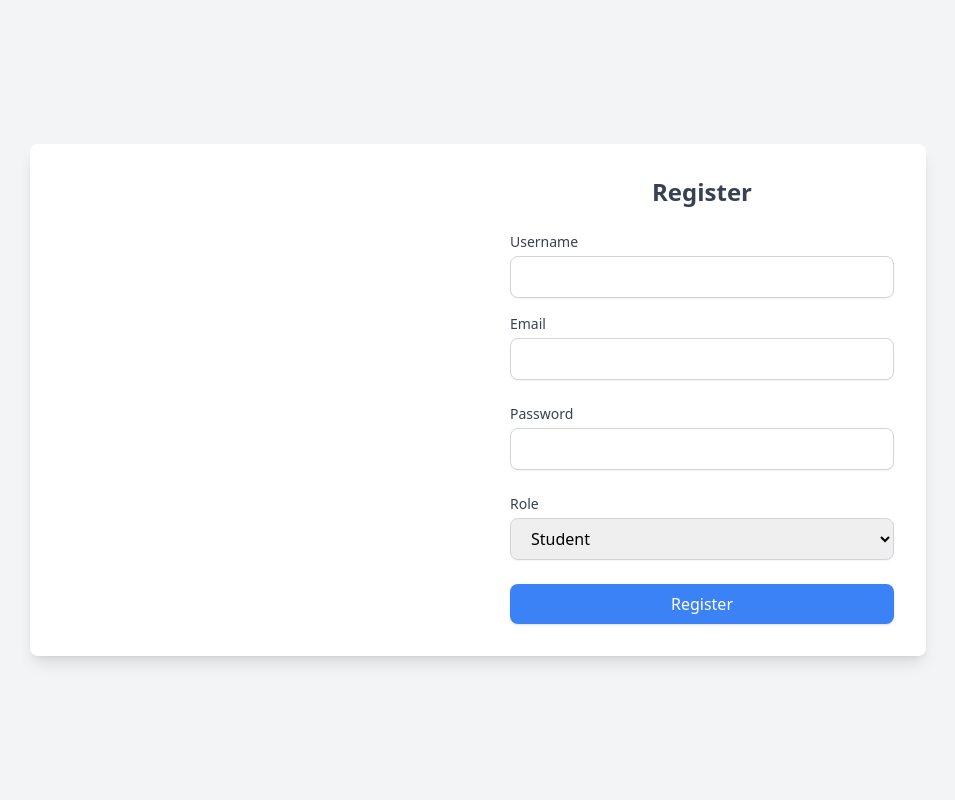
After one commit to thesaiteja24/digital-connect-flask, a Flask app: page /register in a window 1280 px wide. The commit adds this page. Shown: the whole page, without its empty margins (162-1117 px from the left). Run offline with Flask 3, Linux system fonts and the light colour scheme; some libraries are stand-ins or nearby versions.

Commit message:
Refactor login and registration routes, add home route, and update templates

```diff
--- a/app.py
+++ b/app.py
@@ -1,4 +1,5 @@
 from flask_bcrypt import Bcrypt
+from bson.objectid import ObjectId
 from flask import Flask, render_template, request, redirect, url_for, session, flash
 from flask_pymongo import PyMongo
 import certifi
@@ -14,8 +15,21 @@ mongo = PyMongo(app).db
 bcrypt = Bcrypt(app)
 
 
-@app.route("/")
-def render_login():
+@app.route("/login", methods=['POST', 'GET'])
+def login():
+    if request.method == 'POST':
+        email = request.form['email']
+        password = request.form['password']
+        user = mongo.users.find_one({"email": email})
+
+        if user and bcrypt.check_password_hash(user['password'], password):
+            session['user_id'] = str(user['_id'])
+            session['email'] = email
+            session['username'] = user['username']  # Store username in session
+            return redirect(url_for('home'))
+        else:
+            flash("Invalid email or password. Please try again.", "danger")
+
     return render_template('login.html')
 
 
@@ -35,32 +49,45 @@ def login():
 
     return render_template('login.html')
 
+
 @ app.route("/register", methods=["POST", "GET"])
 def register():
     if request.method == 'POST':
-        username=request.form['username']
-        password=request.form['password']
-        email=request.form["email"]
-        role=request.form["role"]
+        username = request.form['username']
+        password = request.form['password']
+        email = request.form["email"]
+        role = request.form["role"]
 
-        existing_user=mongo.users.find_one({"email": email})
+        existing_user = mongo.users.find_one({"email": email})
         if existing_user:
             return "Username already exists. Please choose another."
 
-        hashed_password=bcrypt.generate_password_hash(
+        hashed_password = bcrypt.generate_password_hash(
             password).decode('utf-8')
         mongo.users.insert_one(
             {"username": username, "email": email, "password": hashed_password, "role": role})
 
-        return redirect(url_for('user_routes.render_login'))
+        return redirect(url_for('render_login'))
 
     return render_template('register.html')
 
+
 @ app.route("/logout")
 def logout():
-    session.pop('user_id', None)
-    session.pop('username', None)
+    session.clear()
     return redirect(url_for('login'))
+
+
+@app.route("/home")
+def home():
+    if 'user_id' in session:  # Check if the user is logged in
+        user = mongo.users.find_one(
+            {"_id": ObjectId(session['user_id'])})  # Get user from DB
+        if user:
+            username = user['username']
+            return render_template('home.html', username=username)
+    return redirect(url_for('login'))  # Redirect to login if not logged in
+
 
 if __name__ == '__main__':
     app.run()
--- a/templates/login.html
+++ b/templates/login.html
@@ -51,7 +51,7 @@
             <!-- Sign Up Link -->
             <p class="mt-4 text-sm text-center text-gray-600">
                 Don't have an account?
-                <a href="#" class="text-blue-500 hover:underline">Sign up</a>
+                <a href="/register" class="text-blue-500 hover:underline">Sign up</a>
             </p>
         </div>
     </div>
--- /dev/null
+++ b/templates/register.html
@@ -0,0 +1,107 @@
+<!DOCTYPE html>
+<html lang="en">
+  <head>
+    <meta charset="UTF-8" />
+    <meta name="viewport" content="width=device-width, initial-scale=1.0" />
+    <title>Registration Page</title>
+    <script src="https://cdn.tailwindcss.com"></script>
+  </head>
+  <body class="bg-gray-100 h-screen flex items-center justify-center">
+    <div
+      class="flex flex-col lg:flex-row bg-white rounded-lg shadow-lg overflow-hidden w-full max-w-4xl"
+    >
+      <!-- Image Section -->
+      <div
+        class="hidden lg:block lg:w-1/2 bg-cover bg-center"
+        style="background-image: url('https://via.placeholder.com/600x800')"
+      ></div>
+
+      <!-- Form Section -->
+      <div class="w-full lg:w-1/2 p-8">
+        <h2 class="text-2xl font-bold text-gray-700 text-center mb-6">
+          Register
+        </h2>
+        <form action="/register" method="POST" class="space-y-6">
+          <div class="flex items-center space-x-4">
+            <!-- Image beside fields -->
+            <div class="w-full">
+              <!-- Username -->
+              <div>
+                <label
+                  for="username"
+                  class="block text-sm font-medium text-gray-700"
+                  >Username</label
+                >
+                <input
+                  type="text"
+                  id="username"
+                  name="username"
+                  required
+                  class="mt-1 block w-full px-4 py-2 border border-gray-300 rounded-lg shadow-sm focus:outline-none focus:ring-blue-500 focus:border-blue-500"
+                />
+              </div>
+
+              <!-- Email -->
+              <div class="mt-4">
+                <label
+                  for="email"
+                  class="block text-sm font-medium text-gray-700"
+                  >Email</label
+                >
+                <input
+                  type="email"
+                  id="email"
+                  name="email"
+                  required
+                  class="mt-1 block w-full px-4 py-2 border border-gray-300 rounded-lg shadow-sm focus:outline-none focus:ring-blue-500 focus:border-blue-500"
+                />
+              </div>
+            </div>
+          </div>
+
+          <!-- Password -->
+          <div>
+            <label
+              for="password"
+              class="block text-sm font-medium text-gray-700"
+              >Password</label
+            >
+            <input
+              type="password"
+              id="password"
+              name="password"
+              required
+              class="mt-1 block w-full px-4 py-2 border border-gray-300 rounded-lg shadow-sm focus:outline-none focus:ring-blue-500 focus:border-blue-500"
+            />
+          </div>
+
+          <!-- Role Selection -->
+          <div>
+            <label for="role" class="block text-sm font-medium text-gray-700"
+              >Role</label
+            >
+            <select
+              id="role"
+              name="role"
+              required
+              class="mt-1 block w-full px-4 py-2 border border-gray-300 rounded-lg shadow-sm focus:outline-none focus:ring-blue-500 focus:border-blue-500"
+            >
+              <option value="student">Student</option>
+              <option value="faculty">Faculty</option>
+            </select>
+          </div>
+
+          <!-- Submit Button -->
+          <div>
+            <button
+              type="submit"
+              class="w-full bg-blue-500 text-white px-4 py-2 rounded-lg shadow hover:bg-blue-600 focus:outline-none focus:ring-2 focus:ring-blue-400"
+            >
+              Register
+            </button>
+          </div>
+        </form>
+      </div>
+    </div>
+  </body>
+</html>
```
Also changed, not shown: requirements.txt (+5 -11 lines), templates/home.html (added, +12 -0 lines).
